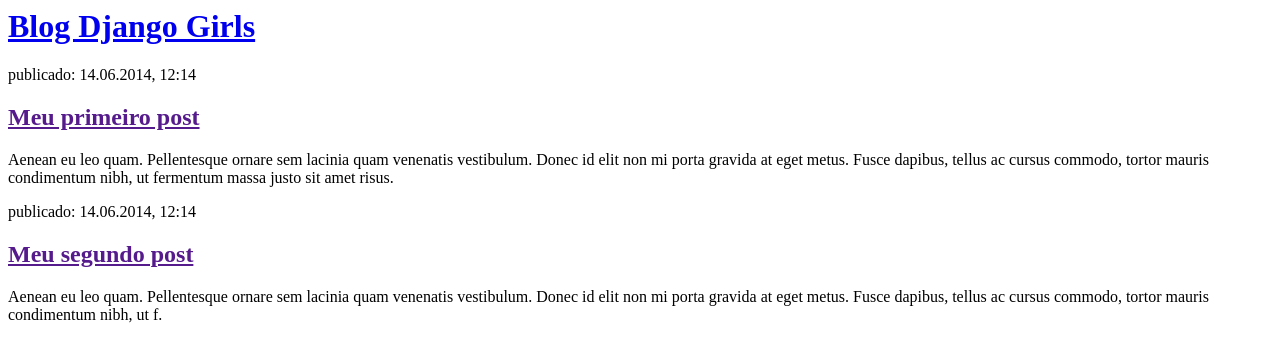
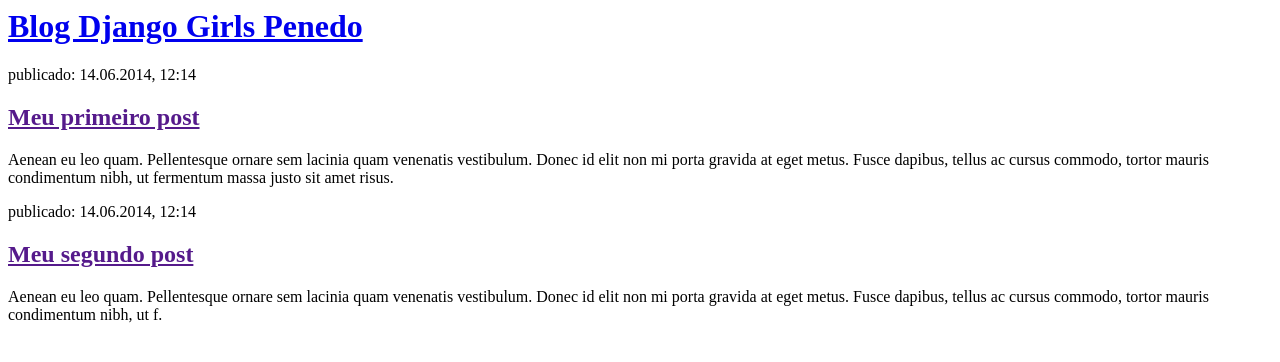
Before and after one commit to umagarotatentandoprogramar/my-first-blog, a Django app: page / in a window 1280 px wide. Shown: the top 362 px of the page. Run offline with Django 3.2, Linux system fonts and the light colour scheme.

Commit message:
Botei penedo na jogda

```diff
--- a/blog/templates/blog/post_list.html
+++ b/blog/templates/blog/post_list.html
@@ -1,10 +1,10 @@
 <html>
     <head>
-        <title>Blog Django Girls</title>
+        <title>Blog Django Girls Penedo</title>
     </head>
     <body>
         <div>
-            <h1><a href="/">Blog Django Girls</a></h1>
+            <h1><a href="/">Blog Django Girls Penedo</a></h1>
         </div>
 
         <div>
```
